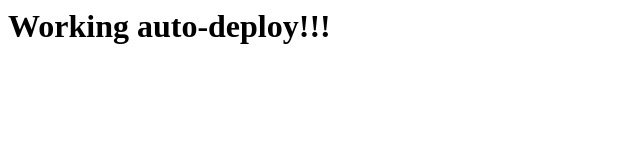
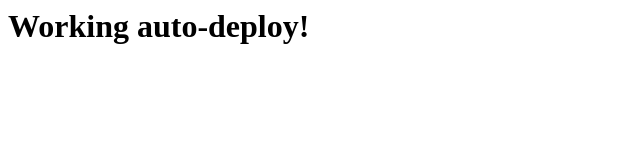
Before and after one commit to crewapp/crewapp, a plain HTML site: page client/index.html in a window 1280 px wide. Shown: the full height of the page, 0-640 px from the left. Drawn offline with Linux system fonts and the light colour scheme.

Commit message:
testing(deploy): testing deployment

```diff
--- a/client/index.html
+++ b/client/index.html
@@ -1 +1 @@
-<h1>Working auto-deploy!!!</h1>
+<h1>Working auto-deploy!</h1>
```
